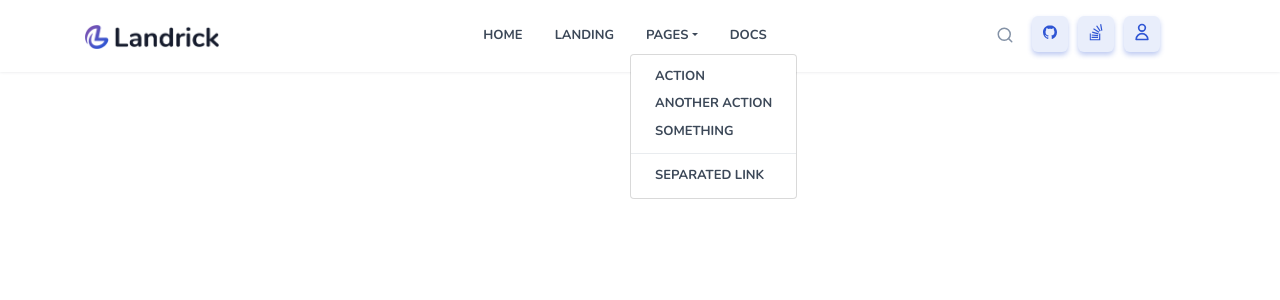
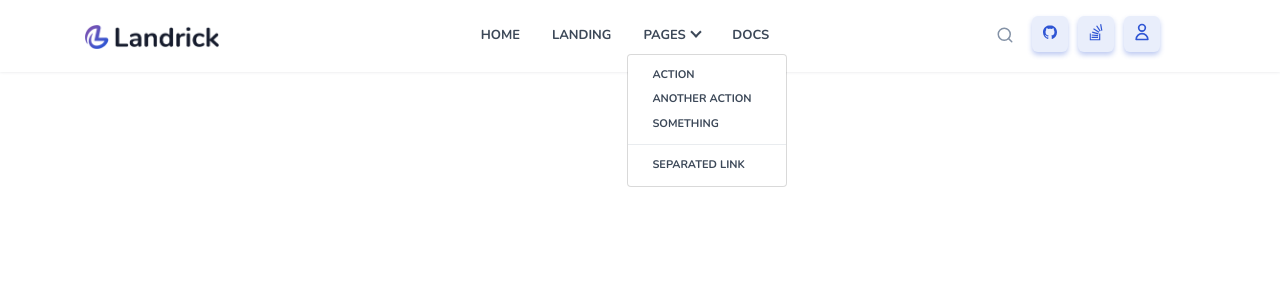
Before and after one commit to victorJatencio/react-bootstrap-dev-landingpage, a React (Create React App) app: page / in a window 1280 px wide. Both pictures are taken after a click on the button "PAGES". Shown: the top 300 px of the page. Built offline with nearby package versions, Linux system fonts and the light colour scheme.

Commit message:
nav almost done

```diff
--- a/src/components/MainNav.js
+++ b/src/components/MainNav.js
@@ -5,11 +5,9 @@ import Col from 'react-bootstrap/Col';
 import { Navbar, NavbarBrand, NavDropdown, NavLink } from 'react-bootstrap';
 import NavbarCollapse from 'react-bootstrap/esm/NavbarCollapse';
 import NavbarToggle from 'react-bootstrap/esm/NavbarToggle';
-import Form from 'react-bootstrap/Form';
-import FormControl from 'react-bootstrap/FormControl';
 import { DiGithubBadge, DiStackoverflow } from "react-icons/di";
 import { HiOutlineUser } from "react-icons/hi";
-import { FiChevronDown, FiSearch } from "react-icons/fi";
+import { FiSearch } from "react-icons/fi";
 
 import logo from '../images/logo-dark.png';
 
@@ -29,12 +27,12 @@ const MainNav = () => {
                 <NavbarCollapse id="basic-navbar-nav">
                     <NavLink href="#home">Home</NavLink>
                     <NavLink href="#landing">Landing</NavLink>
-                    <NavDropdown title="Pages" id="basic-nav-dropdown">
-                      <NavDropdown.Item href="#">Action</NavDropdown.Item>
-                      <NavDropdown.Item href="#">Another action</NavDropdown.Item>
-                      <NavDropdown.Item href="#">Something</NavDropdown.Item>
+                    <NavDropdown title="Pages" id="basic-nav-dropdown" className="custom-dropdown">
+                      <NavDropdown.Item href="#" className="dr-link">Action</NavDropdown.Item>
+                      <NavDropdown.Item href="#" className="dr-link">Another action</NavDropdown.Item>
+                      <NavDropdown.Item href="#" className="dr-link">Something</NavDropdown.Item>
                       <NavDropdown.Divider />
-                      <NavDropdown.Item href="#">Separated link</NavDropdown.Item>
+                      <NavDropdown.Item href="#" className="dr-link">Separated link</NavDropdown.Item>
                     </NavDropdown>
                     <NavLink href="#docs">Docs</NavLink>
 
--- a/src/global.scss
+++ b/src/global.scss
@@ -3,6 +3,7 @@ $font-family: 'Nunito', sans-serif;
 $navigation: #3c4858;
 $primary: #2f55d4;
 $text: #8492a6;
+$hover: #2443ac;
 
 @import url('https://fonts.googleapis.com/css2?family=Nunito+Sans:wght@300&family=Nunito:wght@300;400;600;700&display=swap');
 
@@ -42,6 +43,35 @@ body {
   font-size: 13px;
   font-weight: 700;
   text-transform: uppercase;
+  transition: color 0.3s ease;
+}
+
+.dropdown a.dropdown-toggle:hover {
+  border-color: $navigation;
+}
+.dropdown-toggle::after {
+    display: inline-block;
+    margin-left: 0.5em;
+    vertical-align: 0.255em;
+    content: "";
+    // background-color: rgb(197, 197, 197);
+    width: 8px;
+    height: 8px;
+    border-bottom: 2px solid;
+    border-right: 2px solid;
+    border-top: none;
+    border-left: none;
+    border-color: $navigation;
+    transform: rotate(45deg);
+}
+
+.custom-dropdown a.dr-link {
+  font-size: 11px;
+
+  &:hover {
+    background-color: #fff;
+    color: $primary;
+  }
 }
 
 .nav-utils {
```
